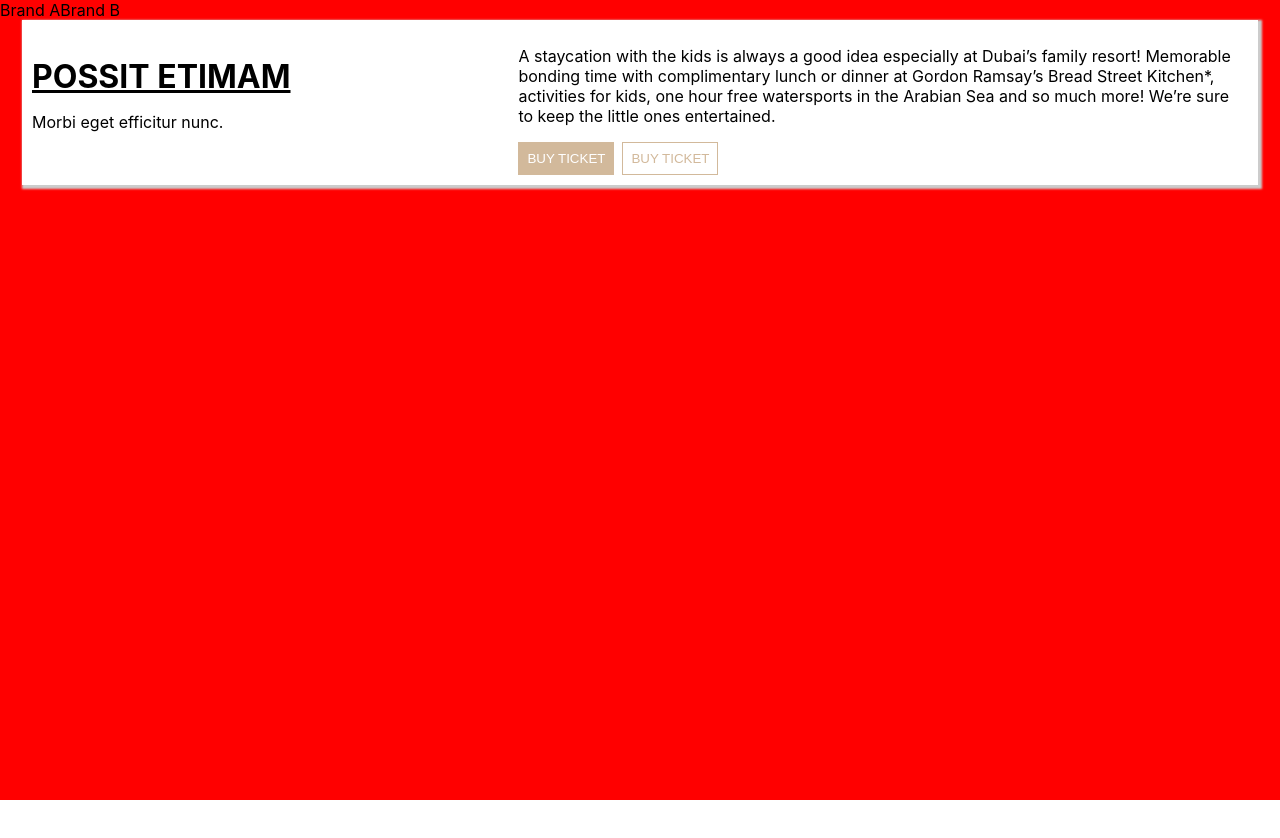
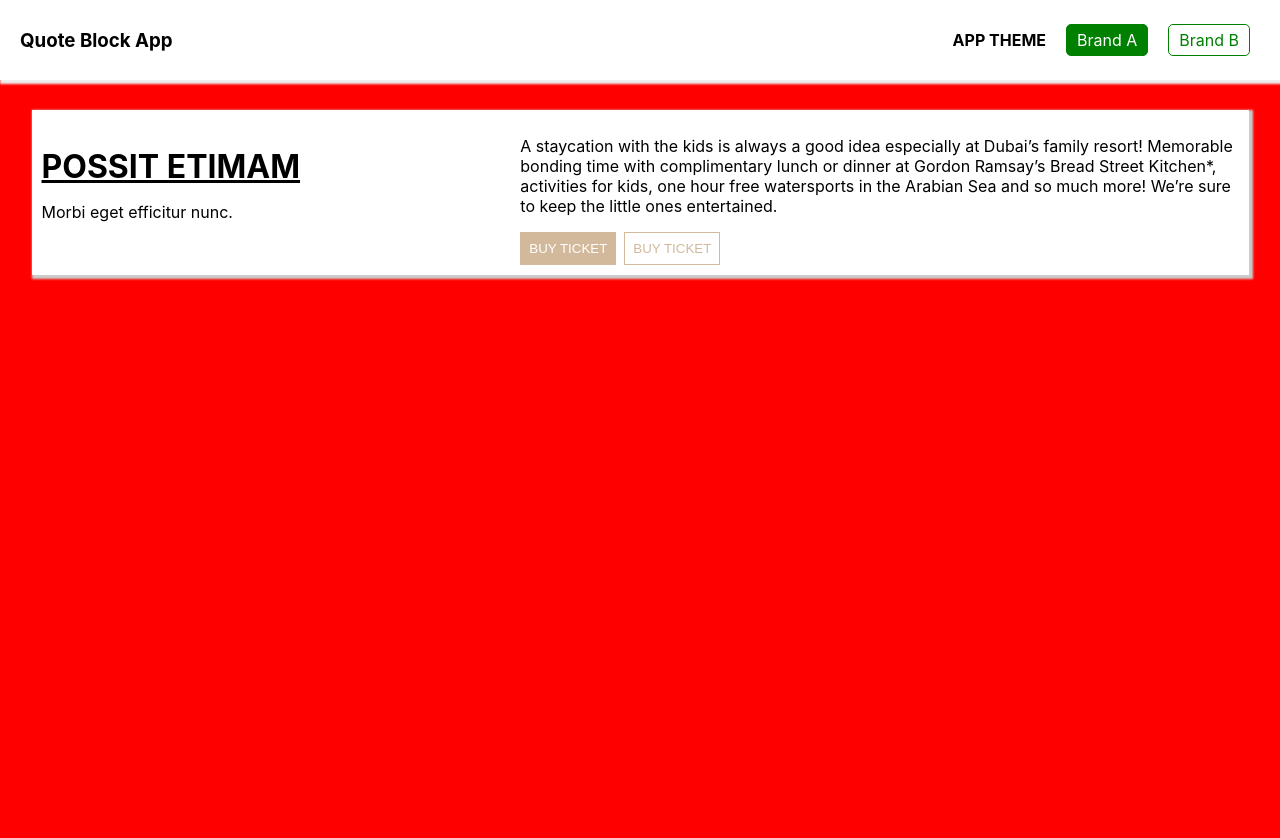
Before and after one commit to bytemagix/coding-task, a React (Create React App) app: page / in a window 1280 px wide. Shown: the top 838 px of the page. Before the commit the page ends 800 px from the top, so only its background shows below. Built offline with nearby package versions, Linux system fonts and the light colour scheme.

Commit message:
css fixed

```diff
--- a/src/App.js
+++ b/src/App.js
@@ -3,31 +3,16 @@ import BrandA from "./stories/BrandA/BrandA";
 import BrandB from "./stories/BrandB/BrandB";
 import { useContext } from "react";
 import styles from "./App.module.scss";
+import Layout from "./layout/Layout";
 
 function App() {
   const { theme, onThemeChange } = useContext(ThemeContext);
   return (
-    <div className={styles[theme == "BrandA" ? "branda" : "brandb"]}>
-      <div>
-        <span
-          onClick={() => {
-            onThemeChange("BrandA");
-          }}
-        >
-          Brand A
-        </span>
-        <span
-          onClick={() => {
-            onThemeChange("BrandB");
-          }}
-        >
-          Brand B
-        </span>
-      </div>
-      <div className={styles["contents"]}>
+    <Layout>
+      <div className={styles["container"]}>
         {theme == "BrandA" ? <BrandA /> : <BrandB />}
       </div>
-    </div>
+    </Layout>
   );
 }
 
--- a/src/App.module.scss
+++ b/src/App.module.scss
@@ -1,20 +1,7 @@
-.branda {
+.container {
   width: 100%;
-  min-height: 100vh;
-  background-color: red;
-  .contents {
-    display: flex;
-    justify-content: center;
-  }
+  display: flex;
+  justify-content: center;
+  padding: 10px;
+  box-sizing: border-box;
 }
-
-.brandb {
-  width: 100%;
-  min-height: 100vh;
-  background-color: blue;
-
-  .contents {
-    display: flex;
-    justify-content: center;
-  }
-}
--- /dev/null
+++ b/src/components/Backdrop/Backdrop.jsx
@@ -0,0 +1,7 @@
+import styles from "./Backdrop.module.scss";
+
+const Backdrop = (props) => {
+  return <div className={styles["backdrop"]} onClick={props.onClick}></div>;
+};
+
+export default Backdrop;
--- /dev/null
+++ b/src/components/Backdrop/Backdrop.module.scss
@@ -0,0 +1,9 @@
+.backdrop {
+  position: fixed;
+  top: 0;
+  left: 0;
+  right: 0;
+  bottom: 0;
+  z-index: 50;
+  background-color: rgba(0, 0, 0, 0.5);
+}
--- /dev/null
+++ b/src/layout/Layout.jsx
@@ -0,0 +1,21 @@
+import { useContext } from "react";
+import Navbar from "./Navbar/Navbar";
+import { ThemeContext } from "../context/themeContext";
+import styles from "./Layout.module.scss";
+
+const Layout = (props) => {
+  const { theme, onThemeChange } = useContext(ThemeContext);
+  return (
+    <div className={styles["layout"]}>
+      <header className={styles["header"]}>
+        <Navbar />
+      </header>
+      <main className={styles[theme == "BrandA" ? "branda" : "brandb"]}>
+        {props.children}
+      </main>
+      <footer></footer>
+    </div>
+  );
+};
+
+export default Layout;
--- /dev/null
+++ b/src/layout/Layout.module.scss
@@ -0,0 +1,23 @@
+.layout {
+  width: 100%;
+  min-height: 100vh;
+
+  .header {
+  }
+
+  .branda {
+    width: 100%;
+    min-height: 100vh;
+    background-color: red;
+    padding-top: 100px;
+    margin: auto;
+  }
+
+  .brandb {
+    width: 100%;
+    min-height: 100vh;
+    background-color: blue;
+    padding-top: 100px;
+    margin: auto;
+  }
+}
--- /dev/null
+++ b/src/layout/Navbar/Drawer/Drawer.jsx
@@ -0,0 +1,32 @@
+import { useContext } from "react";
+import styles from "./Drawer.module.scss";
+import { ThemeContext } from "../../../context/themeContext";
+
+const Drawer = (props) => {
+  const { theme, onThemeChange } = useContext(ThemeContext);
+
+  const themeChangeHandler = (theme) => {
+    onThemeChange(theme);
+  };
+  return (
+    <div className={styles["drawer"]}>
+      <div className={styles["menu-items"]}>
+        <span className={styles["label"]}>App Theme</span>
+        <span
+          className={styles[theme == "BrandA" ? "btn-active" : "btn-inactive"]}
+          onClick={themeChangeHandler.bind(this, "BrandA")}
+        >
+          Brand A
+        </span>
+        <span
+          className={styles[theme == "BrandB" ? "btn-active" : "btn-inactive"]}
+          onClick={themeChangeHandler.bind(this, "BrandB")}
+        >
+          Brand B
+        </span>
+      </div>
+    </div>
+  );
+};
+
+export default Drawer;
--- /dev/null
+++ b/src/layout/Navbar/Drawer/Drawer.module.scss
@@ -0,0 +1,43 @@
+.drawer {
+  width: 70%;
+  position: fixed;
+  z-index: 1000;
+  top: 0;
+  bottom: 0;
+  right: 0;
+  background-color: white;
+
+  .menu-items {
+    padding: 20px;
+    display: flex;
+    flex-direction: column;
+    .label {
+      text-transform: uppercase;
+      font-weight: bold;
+      margin-right: 10px;
+      margin-bottom: 20px;
+      text-align: center;
+    }
+
+    .btn-active {
+      border: 1px solid green;
+      background-color: green;
+      color: white;
+      padding: 5px 10px;
+      border-radius: 5px;
+      margin: 5px;
+      cursor: pointer;
+      text-align: center;
+    }
+
+    .btn-inactive {
+      border: 1px solid green;
+      color: green;
+      padding: 5px 10px;
+      border-radius: 5px;
+      margin: 5px;
+      cursor: pointer;
+      text-align: center;
+    }
+  }
+}
--- /dev/null
+++ b/src/layout/Navbar/Navbar.jsx
@@ -0,0 +1,62 @@
+import { useContext, useState } from "react";
+import Drawer from "./Drawer/Drawer";
+import styles from "./Navbar.module.scss";
+import Backdrop from "../../components/Backdrop/Backdrop";
+import { ThemeContext } from "../../context/themeContext";
+
+const Navbar = (props) => {
+  const [isDrawerOpen, setIsDrawerOpen] = useState(false);
+  const { theme, onThemeChange } = useContext(ThemeContext);
+
+  const themeChangeHandler = (theme) => {
+    onThemeChange(theme);
+  };
+
+  const openDrawerHandler = () => {
+    setIsDrawerOpen(true);
+  };
+
+  const closeDrawerHandler = () => {
+    setIsDrawerOpen(false);
+  };
+
+  return (
+    <>
+      <nav className={styles["navbar"]}>
+        <div className={styles["brand"]}>
+          <h3>Quote Block App</h3>
+        </div>
+        <div className={styles["menu"]}>
+          <div className={styles["menu-icon"]} onClick={openDrawerHandler}>
+            <span className={styles["menu-icon__line"]}></span>
+            <span className={styles["menu-icon__line"]}></span>
+            <span className={styles["menu-icon__line"]}></span>
+          </div>
+          <div className={styles["menu-items"]}>
+            <span className={styles["label"]}>App Theme</span>
+            <span
+              className={
+                styles[theme == "BrandA" ? "btn-active" : "btn-inactive"]
+              }
+              onClick={themeChangeHandler.bind(this, "BrandA")}
+            >
+              Brand A
+            </span>
+            <span
+              className={
+                styles[theme == "BrandB" ? "btn-active" : "btn-inactive"]
+              }
+              onClick={themeChangeHandler.bind(this, "BrandB")}
+            >
+              Brand B
+            </span>
+          </div>
+        </div>
+      </nav>
+      {isDrawerOpen && <Drawer />}
+      {isDrawerOpen && <Backdrop onClick={closeDrawerHandler} />}
+    </>
+  );
+};
+
+export default Navbar;
--- /dev/null
+++ b/src/layout/Navbar/Navbar.module.scss
@@ -0,0 +1,79 @@
+.navbar {
+  width: 100%;
+  box-shadow: 2px 2px 2px 2px #eee;
+  display: flex;
+  box-sizing: border-box;
+  justify-content: space-between;
+  align-items: center;
+  padding: 10px 20px;
+  position: fixed;
+  top: 0;
+  left: 0;
+  right: 0;
+  background-color: white;
+  z-index: 1000;
+
+  .brand {
+  }
+
+  .menu {
+    display: flex;
+    align-items: center;
+    .menu-icon {
+      display: flex;
+      flex-direction: column;
+      justify-content: space-between;
+      width: 32px;
+      height: 16px;
+      cursor: pointer;
+
+      .menu-icon__line {
+        width: 32px;
+        height: 2px;
+        background-color: black;
+      }
+    }
+    .menu-items {
+      display: none;
+      align-items: center;
+
+      .label {
+        text-transform: uppercase;
+        font-weight: bold;
+        margin-right: 10px;
+      }
+
+      .btn-active {
+        border: 1px solid green;
+        background-color: green;
+        color: white;
+        padding: 5px 10px;
+        border-radius: 5px;
+        margin: 10px;
+        cursor: pointer;
+      }
+
+      .btn-inactive {
+        border: 1px solid green;
+        color: green;
+        padding: 5px 10px;
+        border-radius: 5px;
+        margin: 10px;
+        cursor: pointer;
+      }
+    }
+  }
+}
+
+@media (min-width: 768px) {
+  .navbar {
+    .menu {
+      .menu-icon {
+        display: none;
+      }
+      .menu-items {
+        display: flex;
+      }
+    }
+  }
+}
```
Also changed, not shown: src/App.css (deleted, +0 -38 lines), 2 other files (tests, documents, lock files or other folders).
